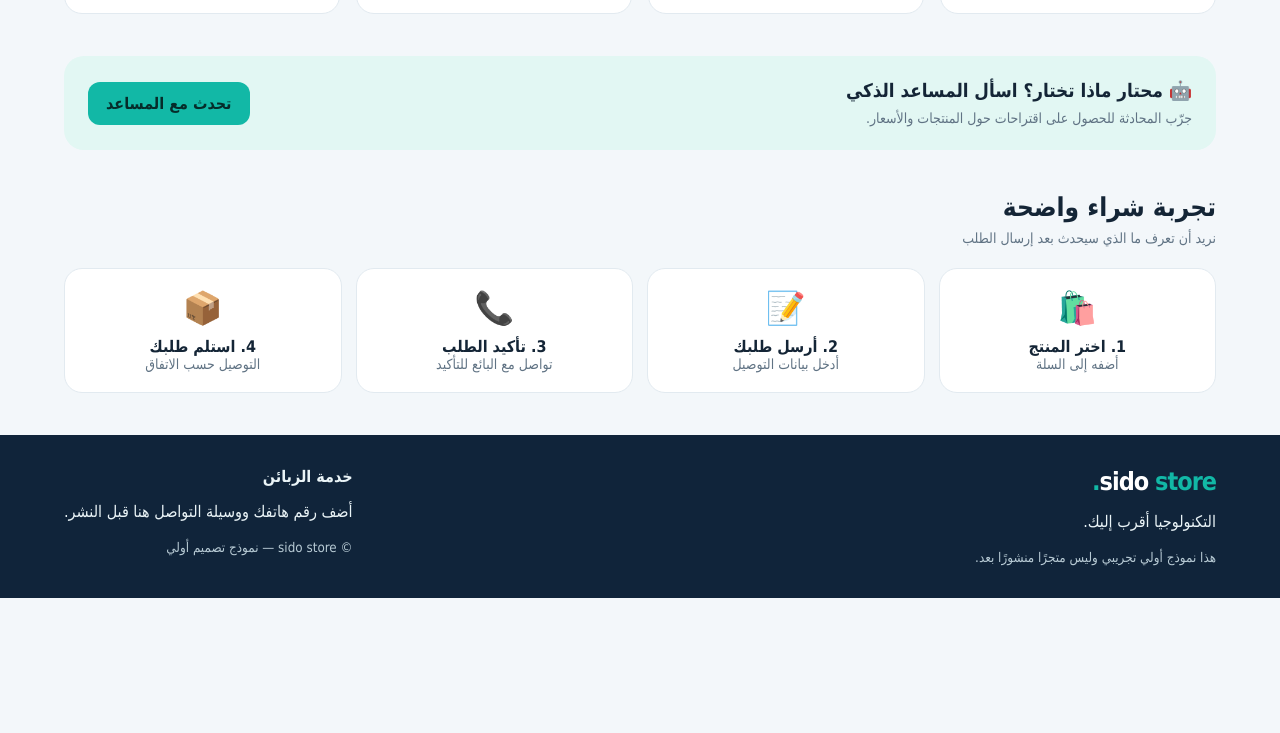
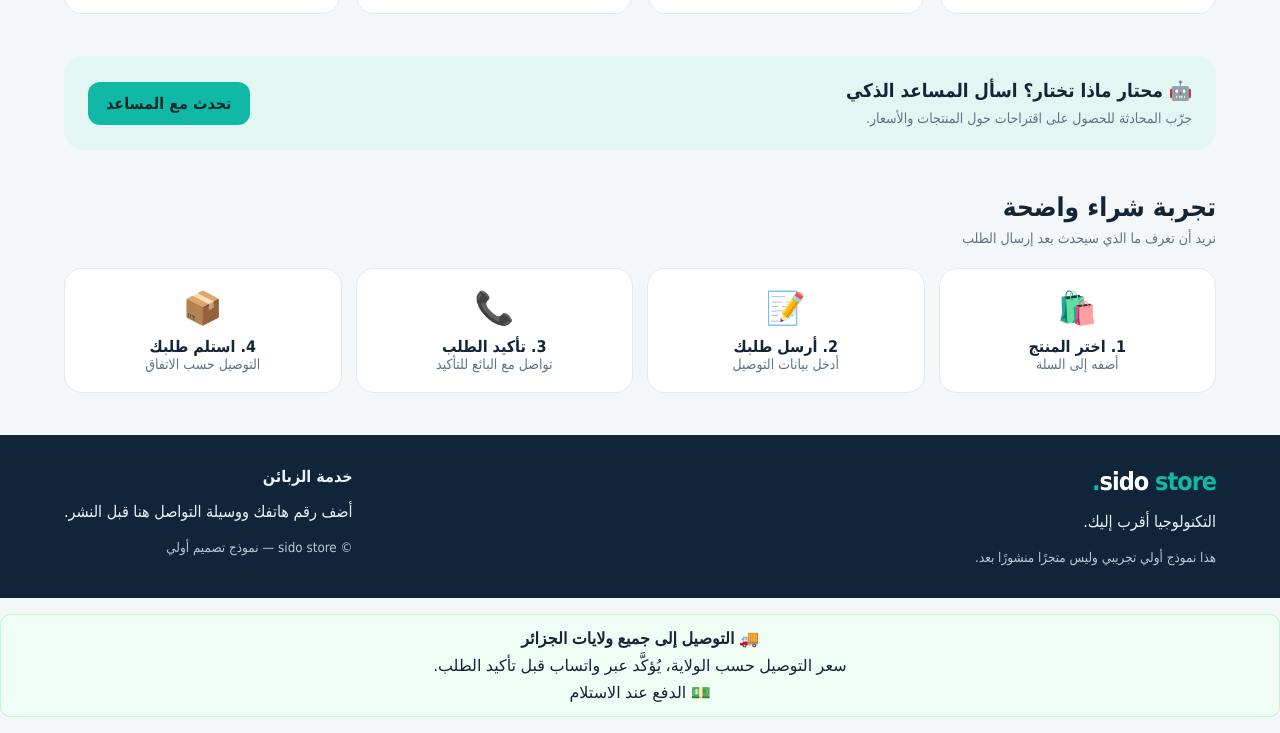
Before and after one commit to locohombre68-web/Sido-store-, a plain HTML site: page index.html in a window 1280 px wide. Shown: the part 1703-2436 px from the top of the page. Before the commit the page ends 2301 px from the top, so only its background shows below. Drawn offline with Linux system fonts and the light colour scheme.

Commit message:
Enhance chat interface with delivery and payment info
Added delivery information and payment method details to the chat interface.

```diff
--- a/index.html
+++ b/index.html
@@ -196,7 +196,11 @@ function toast(t){let el=document.getElementById('toast');el.textContent=t;el.cl
 function toggleChat(force){let el=document.getElementById('chatbox');if(force===true)el.classList.add('open');else if(force===false)el.classList.remove('open');else el.classList.toggle('open');if(el.classList.contains('open'))setTimeout(()=>document.getElementById('chatinput').focus(),100)}
 function sendChat(){let input=document.getElementById('chatinput'),q=input.value.trim();if(!q)return;appendMsg(q,true);input.value='';let low=q.toLowerCase(),ans='يمكنني مساعدتك في اختيار منتج. أخبرني هل تبحث عن سماعات أو ساعة ذكية أو شاحن؟';if(/سعر|أسعار|ثمن|بكم/.test(q)){ans='هذه أسعار العرض التجريبي: سماعات لاسلكية 4,500 دج، ساعة ذكية 6,800 دج، شاحن سريع 2,200 دج. الأسعار توضيحية وتحتاج إلى تأكيد قبل النشر.'}else if(/سماعة|سماعات|صوت/.test(q)){ans='للاستخدام اليومي جرّب السماعات اللاسلكية (4,500 دج)، وللألعاب سماعة الرأس (5,900 دج). هذه أسعار تجريبية وليست عروضًا مؤكدة.'}else if(/ساعة|ذكي/.test(q)){ans='الساعة الذكية المعروضة في النموذج بسعر تجريبي 6,800 دج. قبل الشراء الفعلي تأكد من الماركة والتوافق والضمان.'}else if(/شاحن|بطارية|باور/.test(q)){ans='الشاحن السريع بسعر تجريبي 2,200 دج، والباور بانك 3,600 دج. تحقق من السعة والقدرة والتوافق قبل اعتماد المنتجات.'}else if(/طلب|توصيل|ولاية|الجزائر/.test(q)){ans='في النسخة النهائية يمكننا تسجيل الولاية والعنوان، ثم تأكيد الطلب مع الزبون وإسناد رقم تتبع. هذا النموذج لا يرسل الطلبات فعليًا.'}else if(/مرحبا|سلام|السلام/.test(q)){ans='أهلًا وسهلًا بك في sido store! 👋 كيف أقدر أساعدك في اختيار الإلكترونيات؟'}else if(/اقترح|أنصح|اختار|اختيار/.test(q)){ans='إذا أردت منتجًا يوميًا فالشاحن السريع خيار اقتصادي (2,200 دج)، وللاستماع جرّب السماعات (4,500 دج). أخبرني بميزانيتك واستعمالك لأقترح الأنسب.'}setTimeout(()=>appendMsg(ans,false),300)}
 function appendMsg(t,user){let el=document.createElement('div');el.className='msg'+(user?' user':'');el.textContent=t;document.getElementById('chatmessages').appendChild(el);document.getElementById('chatmessages').scrollTop=99999}renderProducts();renderCart();
-</script></body>
+</script></body><div style="margin:16px 0;padding:14px;background:#f0fdf4;border:1px solid #bbf7d0;border-radius:10px;text-align:center;direction:rtl;font-family:Arial,sans-serif;">
+  <strong>🚚 التوصيل إلى جميع ولايات الجزائر</strong>
+  <p style="margin:8px 0 0;">سعر التوصيل حسب الولاية، يُؤكَّد عبر واتساب قبل تأكيد الطلب.</p>
+  <p style="margin:8px 0 0;">💵 الدفع عند الاستلام</p>
+</div>
 <a href="https://wa.me/213554705760?text=السلام%20عليكم،%20أريد%20الطلب%20من%20متجر%20Sido%20Store"
    target="_blank"
    rel="noopener noreferrer"
```
